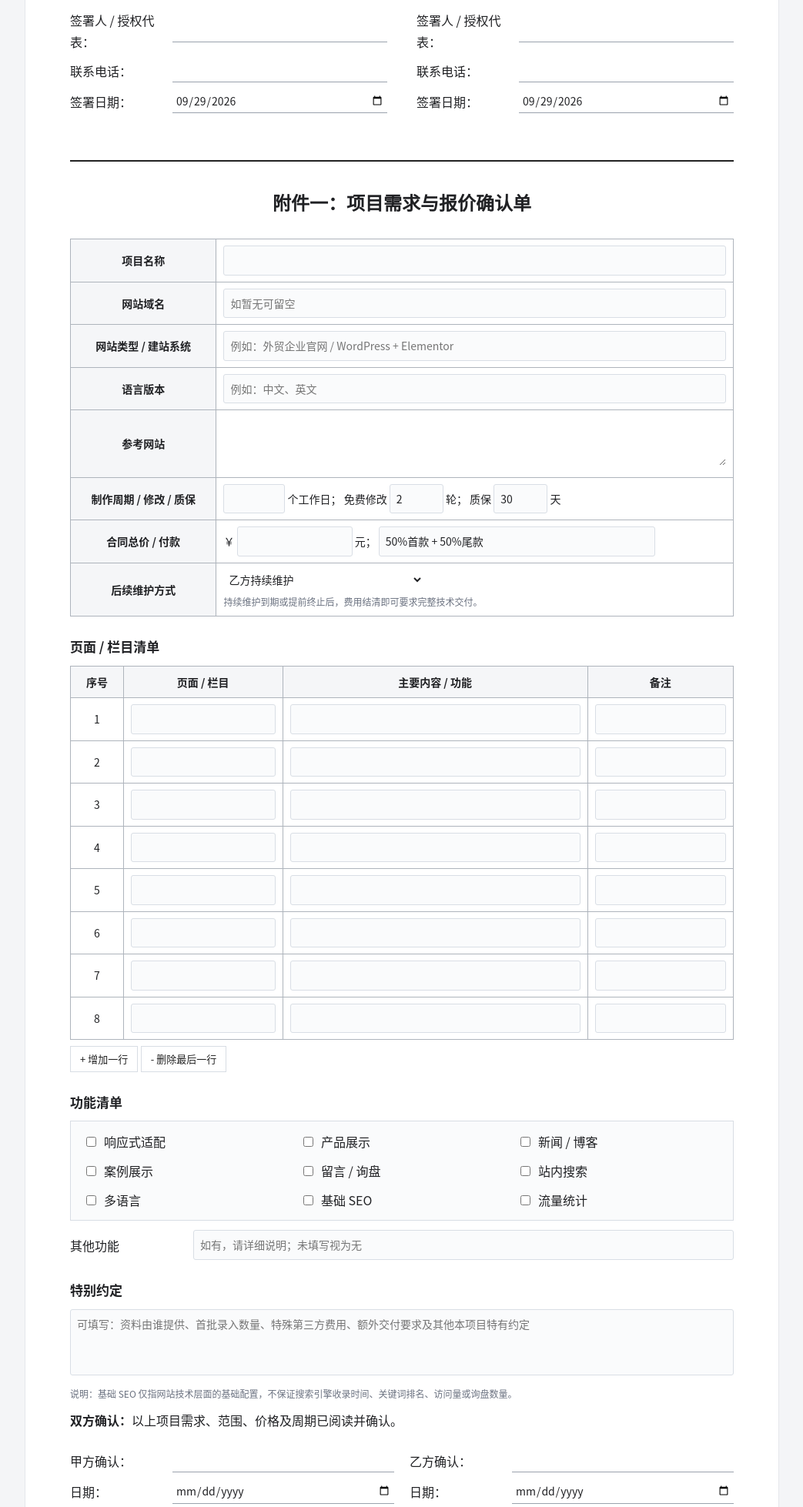
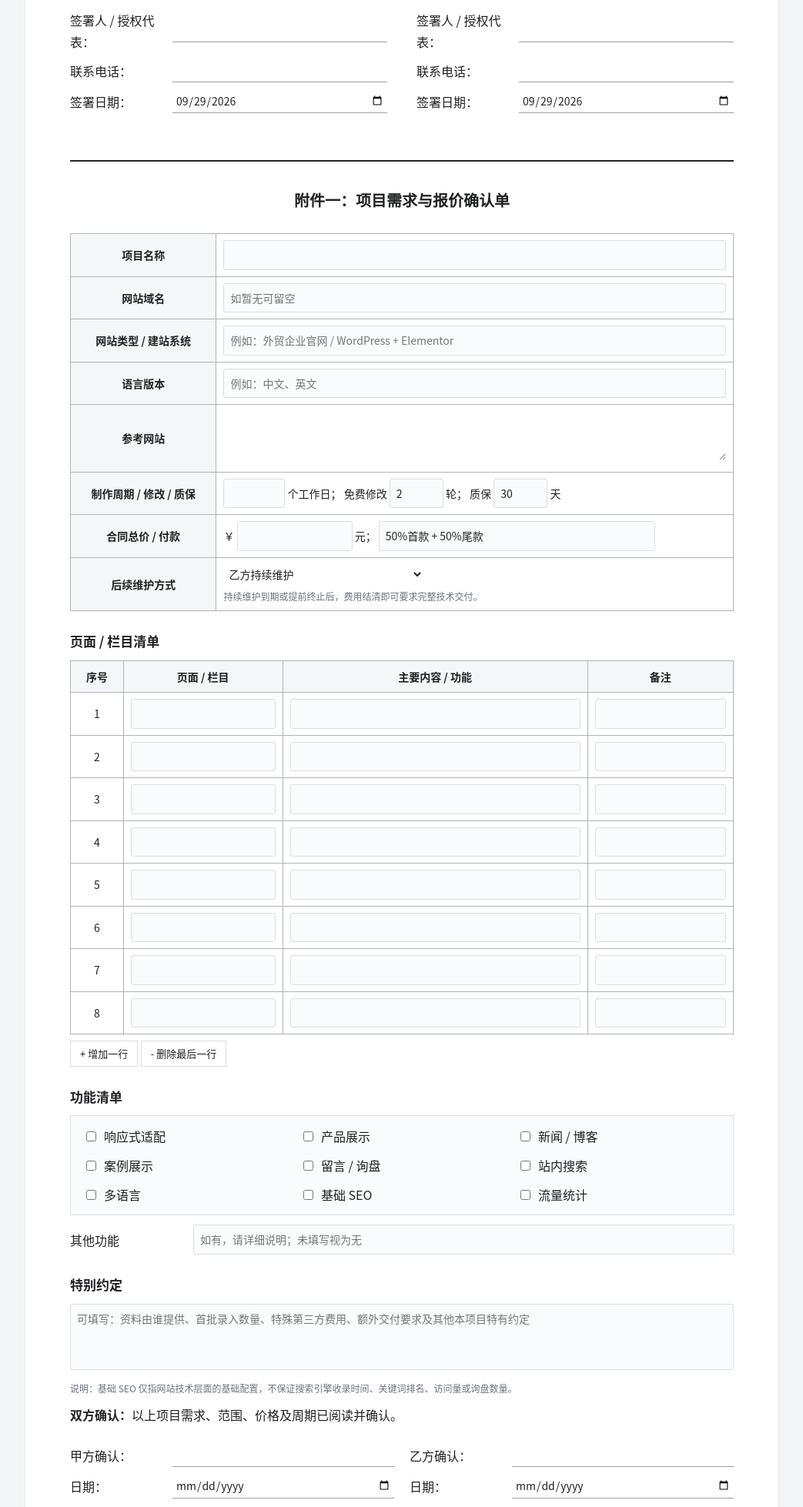
Before and after one commit to coowinit/website-contract-builder, a PHP site: page / in a window 1280 px wide. Shown: the part 4012-5970 px from the top of the page at 77% size, without its empty margins (118-1161 px from the left). Run offline with PHP 8.4, Linux system fonts and the light colour scheme.

Commit message:
style: 调整附件标题字号并更新CSS缓存版本

```diff
--- a/assets/css/contract.css
+++ b/assets/css/contract.css
@@ -693,3 +693,17 @@
     margin-left: 2px !important;
   }
 }
+
+
+/* v1.2.0 attachment title final style */
+.attachment-title {
+  font-size: 20px !important;
+  font-weight: 700 !important;
+}
+
+@media print {
+  .attachment-title {
+    font-size: 20px !important;
+    font-weight: 700 !important;
+  }
+}
--- a/index.html
+++ b/index.html
@@ -4,7 +4,7 @@
 <meta charset="UTF-8">
 <meta name="viewport" content="width=device-width, initial-scale=1.0">
 <title>网站建设合同生成器</title>
-<link rel="stylesheet" href="assets/css/contract.css?v=1.2.0-20260929">
+<link rel="stylesheet" href="assets/css/contract.css?v=1.2.0-20260929-2">
 </head>
 <body data-contract-mode="static" data-storage-key="website_contract_builder_v1" data-schema-version="1">
 <div class="app" id="app">
--- a/sqlite/index.php
+++ b/sqlite/index.php
@@ -7,7 +7,7 @@ $assetBase = is_dir(__DIR__ . '/assets') ? 'assets' : '../assets';
 <meta charset="UTF-8">
 <meta name="viewport" content="width=device-width, initial-scale=1.0">
 <title>网站建设合同生成器</title>
-<link rel="stylesheet" href="<?= htmlspecialchars($assetBase, ENT_QUOTES, 'UTF-8') ?>/css/contract.css?v=1.2.0-20260929">
+<link rel="stylesheet" href="<?= htmlspecialchars($assetBase, ENT_QUOTES, 'UTF-8') ?>/css/contract.css?v=1.2.0-20260929-2">
 </head>
 <body data-contract-mode="sqlite" data-storage-key="website_contract_builder_sqlite_v1" data-schema-version="2" data-api-load="api/load.php" data-api-save="api/save.php">
 <div class="app" id="app">
```
